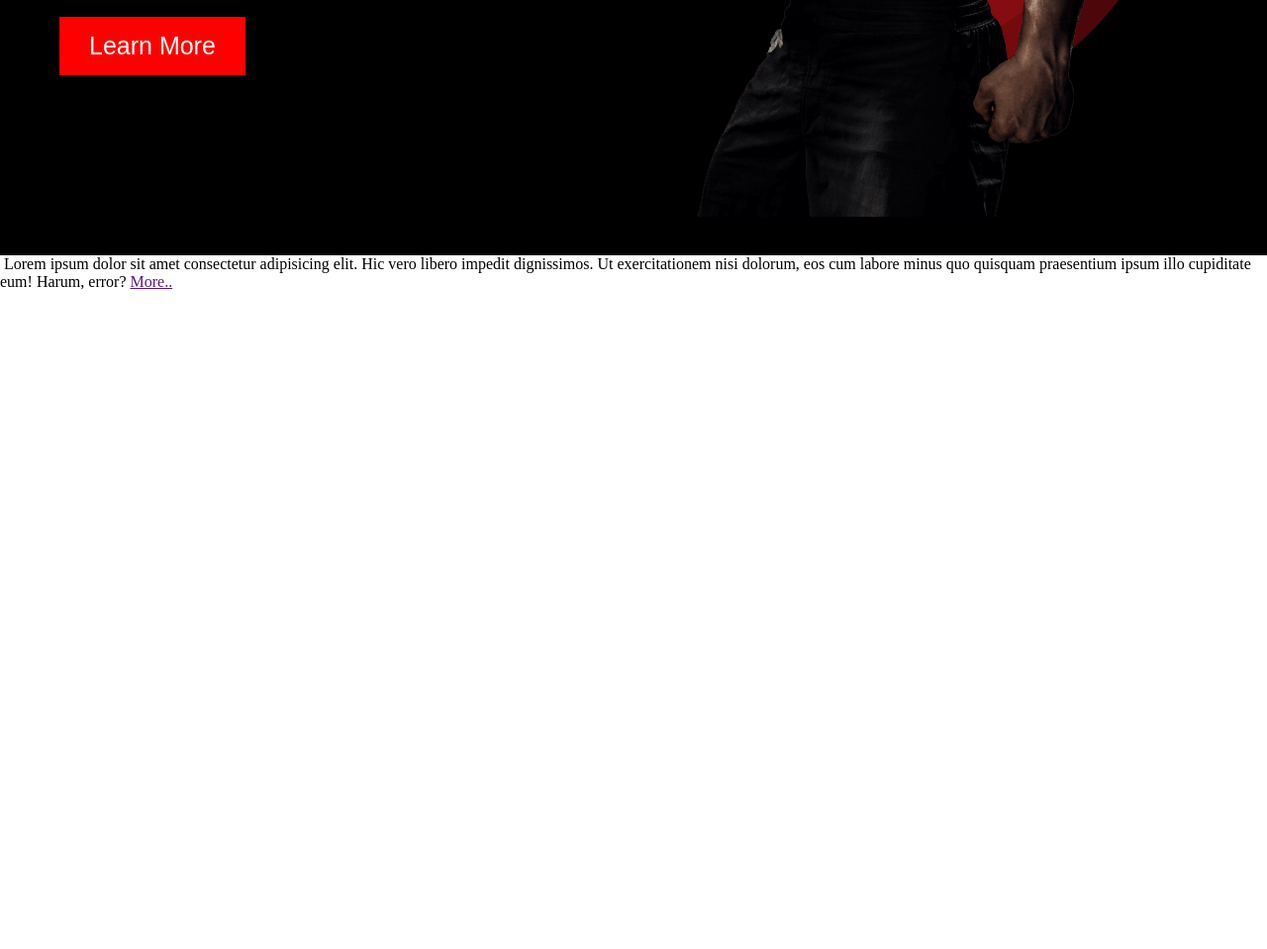
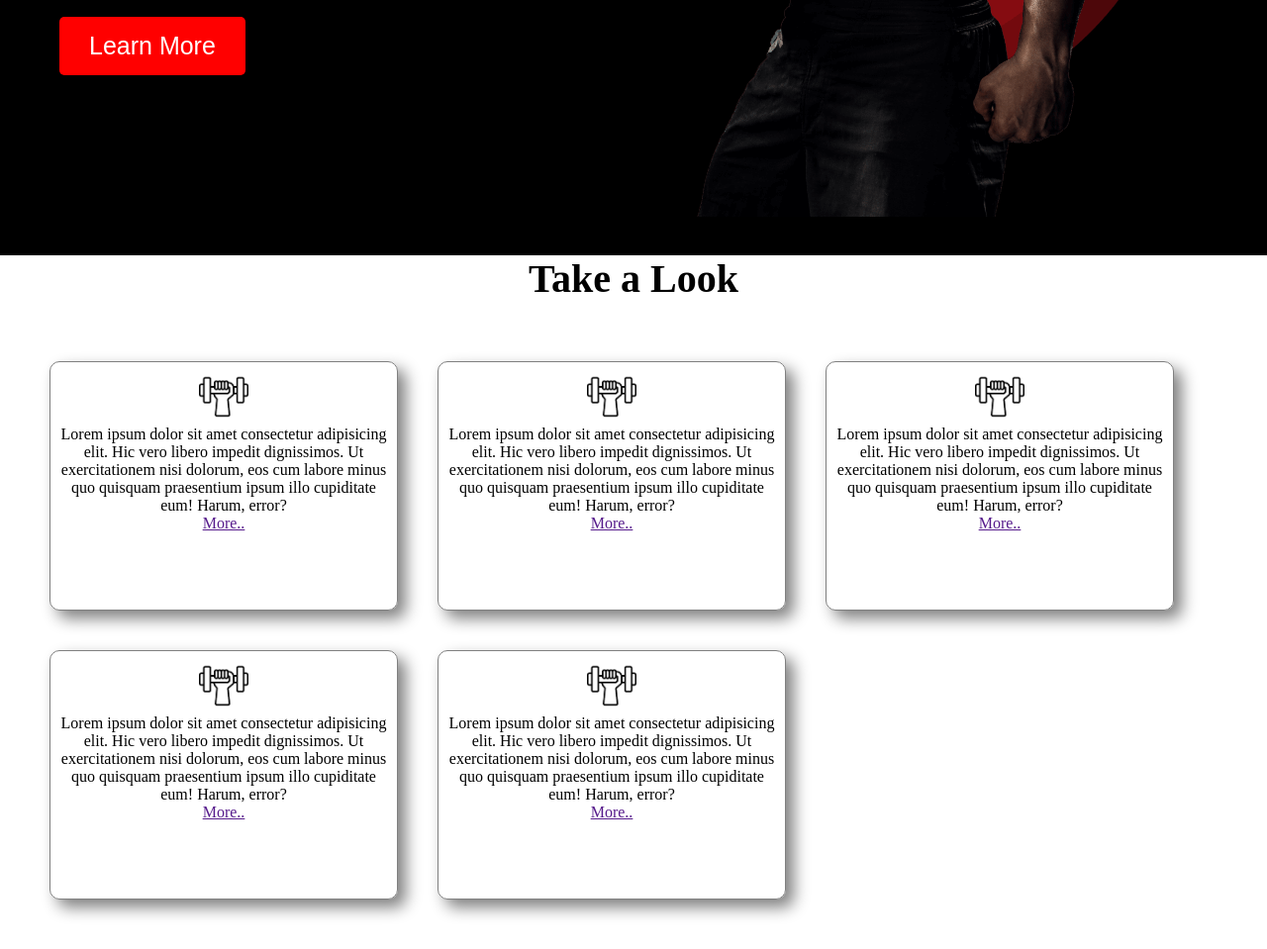
Before and after one commit to usuf25du/fitness-power, a plain HTML site: page index.html in a window 1280 px wide. Shown: the part 600-1559 px from the top of the page at 99% size. Before the commit the page ends 894 px from the top, so only its background shows below. Drawn offline with Linux system fonts and the light colour scheme.

Commit message:
second section

```diff
--- a/index.html
+++ b/index.html
@@ -39,15 +39,60 @@
         </div>
       </div>
     </div>
-
+    <h1 class="title2">Take a Look</h1>
     <div class="section2">
       <div class="card1">
         <div class="card-description">
-          <img src="" alt="" />
+          <img class="gym-icon" src="./images/package/icon1.png" alt="" />
+          <br />
           Lorem ipsum dolor sit amet consectetur adipisicing elit. Hic vero
           libero impedit dignissimos. Ut exercitationem nisi dolorum, eos cum
           labore minus quo quisquam praesentium ipsum illo cupiditate eum!
-          Harum, error?
+          Harum, error? <br />
+          <a href="">More..</a>
+        </div>
+      </div>
+      <div class="card1">
+        <div class="card-description">
+          <img class="gym-icon" src="./images/package/icon1.png" alt="" />
+          <br />
+          Lorem ipsum dolor sit amet consectetur adipisicing elit. Hic vero
+          libero impedit dignissimos. Ut exercitationem nisi dolorum, eos cum
+          labore minus quo quisquam praesentium ipsum illo cupiditate eum!
+          Harum, error? <br />
+          <a href="">More..</a>
+        </div>
+      </div>
+      <div class="card1">
+        <div class="card-description">
+          <img class="gym-icon" src="./images/package/icon1.png" alt="" />
+          <br />
+          Lorem ipsum dolor sit amet consectetur adipisicing elit. Hic vero
+          libero impedit dignissimos. Ut exercitationem nisi dolorum, eos cum
+          labore minus quo quisquam praesentium ipsum illo cupiditate eum!
+          Harum, error? <br />
+          <a href="">More..</a>
+        </div>
+      </div>
+      <div class="card1">
+        <div class="card-description">
+          <img class="gym-icon" src="./images/package/icon1.png" alt="" />
+          <br />
+          Lorem ipsum dolor sit amet consectetur adipisicing elit. Hic vero
+          libero impedit dignissimos. Ut exercitationem nisi dolorum, eos cum
+          labore minus quo quisquam praesentium ipsum illo cupiditate eum!
+          Harum, error? <br />
+          <a href="">More..</a>
+        </div>
+      </div>
+      <div class="card1">
+        <div class="card-description">
+          <img class="gym-icon" src="./images/package/icon1.png" alt="" />
+          <br />
+          Lorem ipsum dolor sit amet consectetur adipisicing elit. Hic vero
+          libero impedit dignissimos. Ut exercitationem nisi dolorum, eos cum
+          labore minus quo quisquam praesentium ipsum illo cupiditate eum!
+          Harum, error? <br />
           <a href="">More..</a>
         </div>
       </div>
--- a/style.css
+++ b/style.css
@@ -69,3 +69,39 @@ h1{
     font-size: 25px;
     color: white;
     border: 5px;
+    border-radius: 5px;
+}
+.section2{
+    padding: 30px;
+    display: flex;
+    flex-wrap: wrap;
+    align-items: ;
+}
+.card1{
+    width: 350px;
+    height: 250px;
+    text-align: center;
+    border: 1px solid gray;
+    box-shadow: 8px 8px 16px gray;
+    border-radius: 10px;
+    margin: 20px;
+
+}
+.card1:hover{
+    border: 2px solid orangered;
+    margin-top: -20px;
+    transition: .5ms;
+}
+.title2{
+    text-align: center;
+    font-size: 40px;
+    font-weight: bold;
+    margin-bottom: 10px;
+}
+.gym-icon{
+    width: 50px;
+}
+.card-description{
+    text-align: center;
+    padding: 10px;
+}
```
